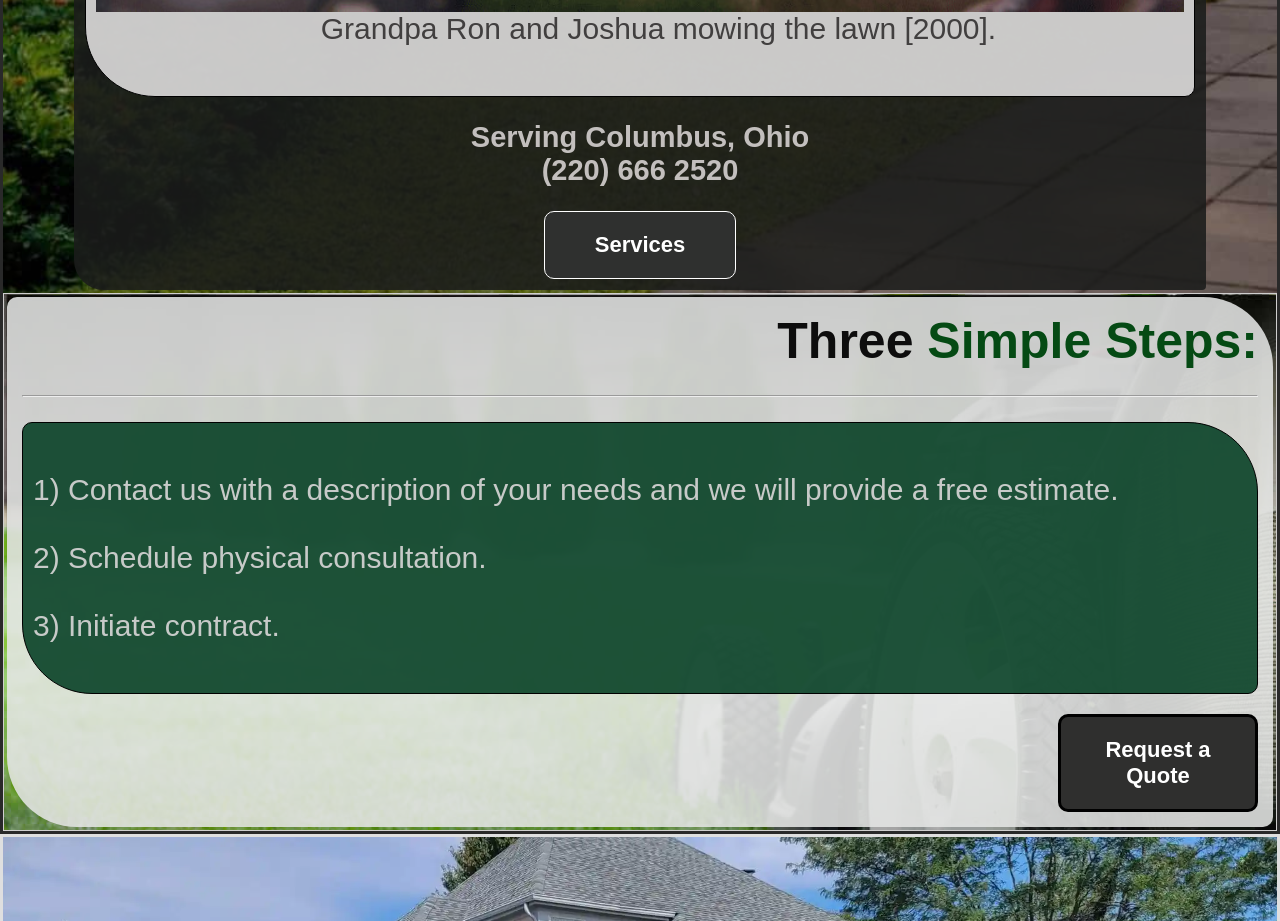
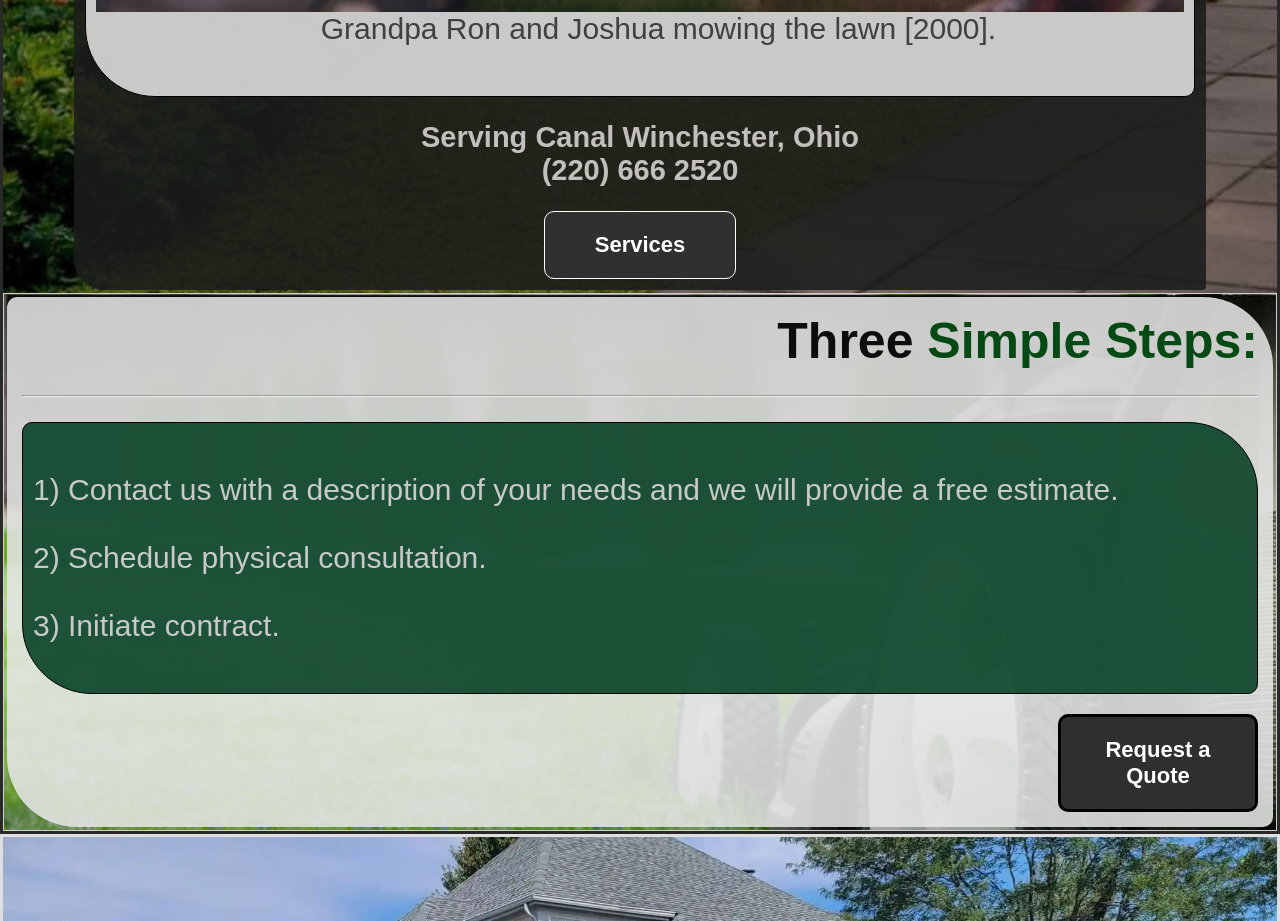
Before and after one commit to sean00880/grandpa-ron-s, a Next.js app: page / in a window 1280 px wide. Shown: the part 1100-2021 px from the top of the page. Built offline with nearby package versions, Linux system fonts and the light colour scheme.

Commit message:
Update Intro.js

```diff
--- a/components/Intro.js
+++ b/components/Intro.js
@@ -36,7 +36,7 @@ const Intro = () => {
               />
           Grandpa Ron and Joshua mowing the lawn [2000].
         </p>
-        <h2 className={style.subtitle}>Serving Columbus, Ohio<br></br>(220) 666 2520</h2>
+        <h2 className={style.subtitle}>Serving Canal Winchester, Ohio<br></br>(220) 666 2520</h2>
         <button className={style.button}><Link href={`${process.env.NEXT_PUBLIC_URL}/#services`} passHref>Services</Link></button>
         </div>
       </div>
```
